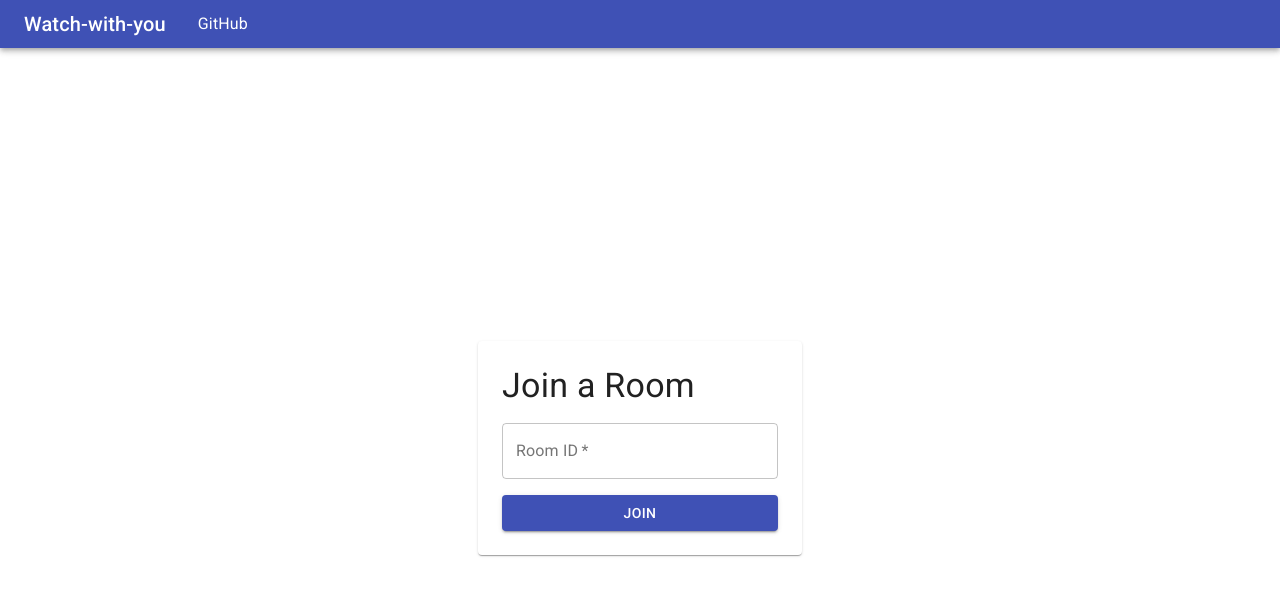
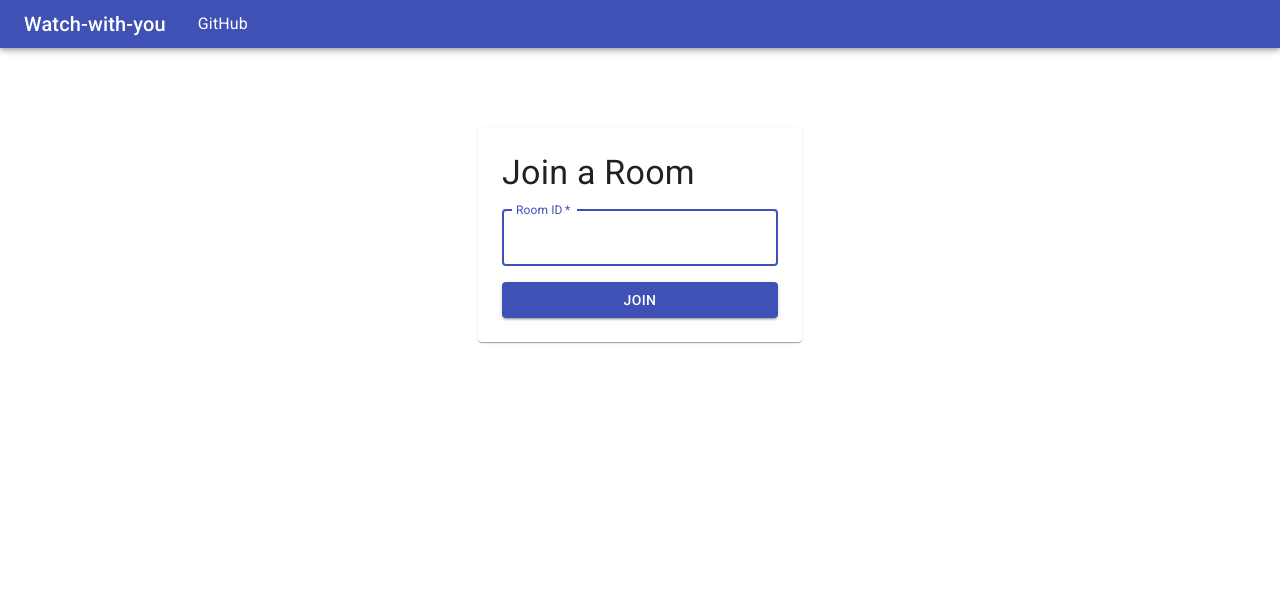
Before and after one commit to Glup3/watch-with-you, a React (Vite) app in the folder client/: page / in a window 1280 px wide. Shown: the top 596 px of the page. Built offline with nearby package versions, Linux system fonts and the light colour scheme; no server answers.

Commit message:
use margin instead of centering

```diff
--- a/client/src/domains/start/components/RoomForm.tsx
+++ b/client/src/domains/start/components/RoomForm.tsx
@@ -8,6 +8,7 @@ const useStyles = makeStyles((theme) =>
             marginBottom: theme.spacing(2)
         },
         paper: {
+            marginTop: theme.spacing(10),
             padding: theme.spacing(3)
         },
         submit: {
@@ -40,6 +41,8 @@ export const RoomForm: FunctionComponent = () => {
                     variant="outlined"
                     required
                     value={roomId}
+                    // eslint-disable-next-line jsx-a11y/no-autofocus
+                    autoFocus
                     onChange={(e) => setRoomId(e.target.value)}
                 />
                 <Button type="submit" fullWidth variant="contained" color="primary" className={classes.submit}>
--- a/client/src/pages/StartPage.tsx
+++ b/client/src/pages/StartPage.tsx
@@ -4,7 +4,7 @@ import { RoomForm } from '../domains/start/components/RoomForm'
 
 export const StartPage: FunctionComponent = () => {
     return (
-        <Box display="flex" justifyContent="center" alignItems="center" height="100vh">
+        <Box display="flex" justifyContent="center">
             <RoomForm />
         </Box>
     )
```
